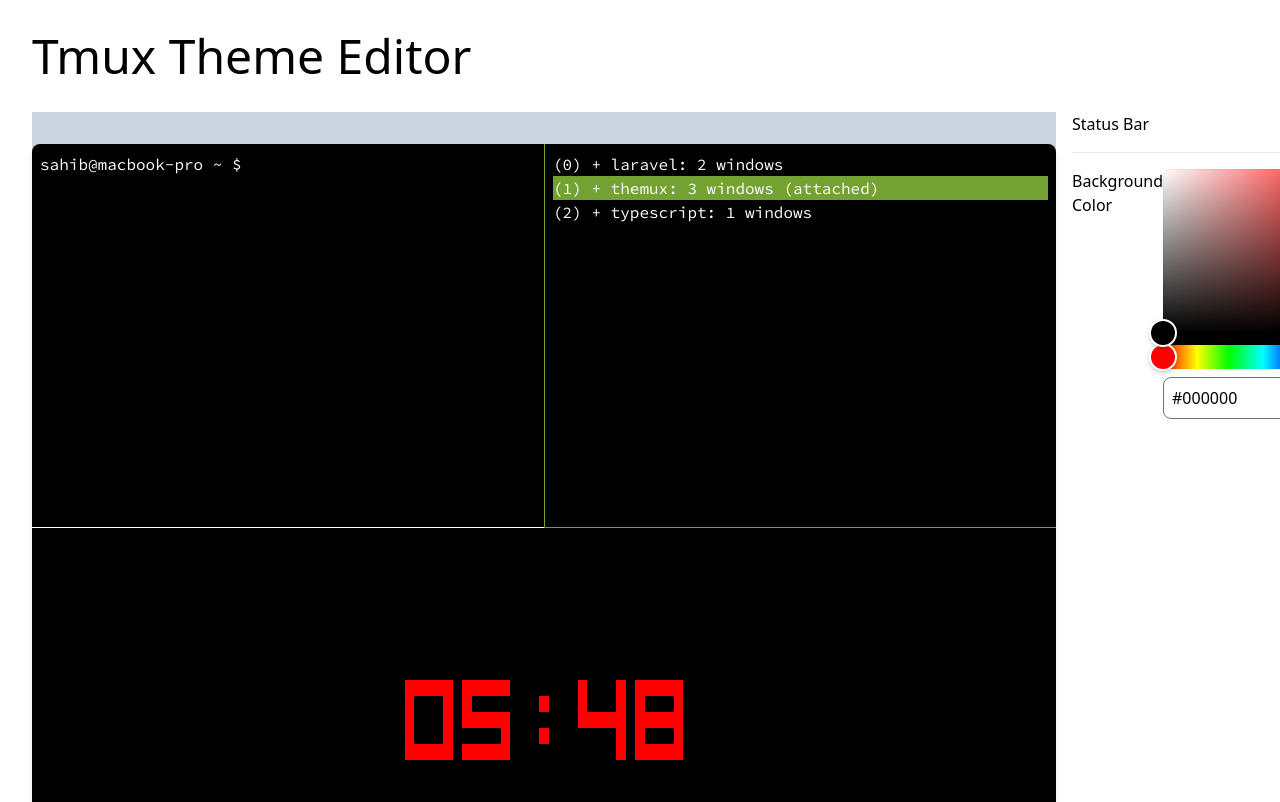
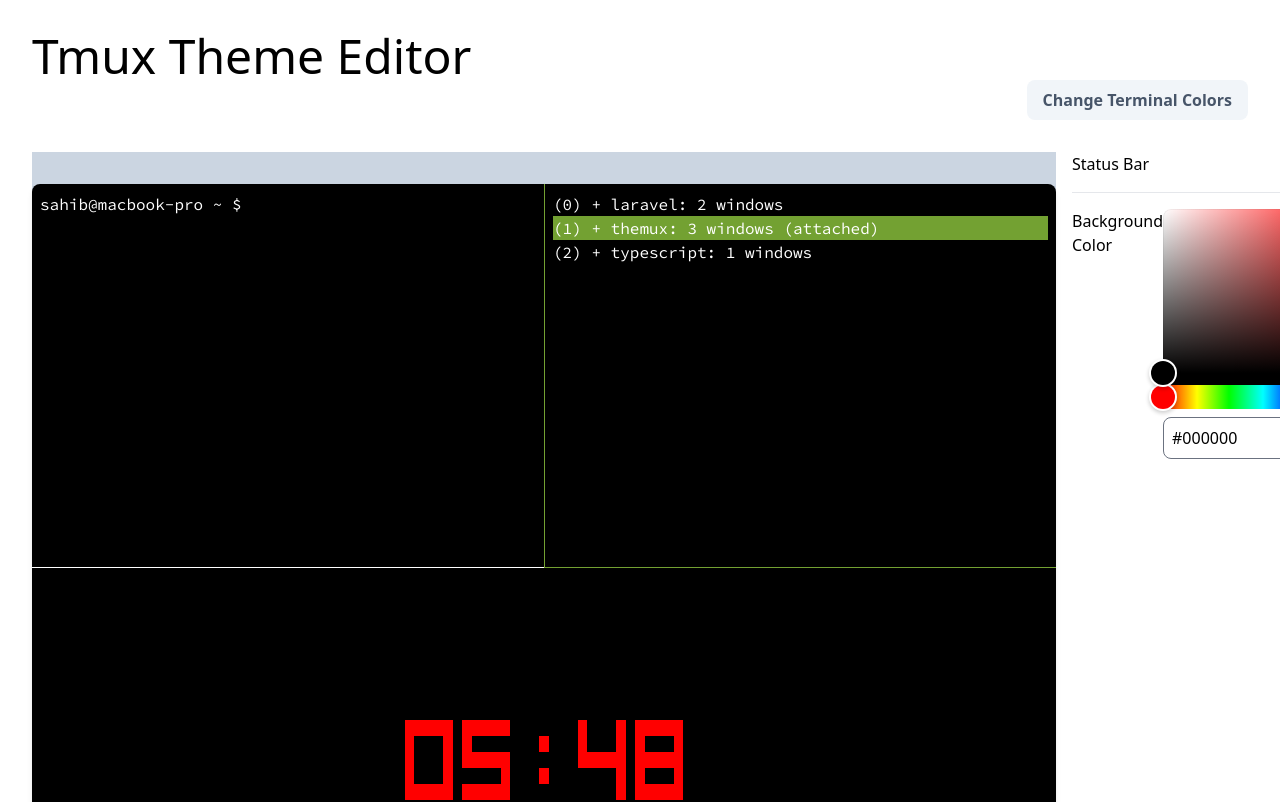
Before and after one commit to sahibalejandro/themux, a React (Vite) app: page / in a window 1280 px wide. Shown: the top 802 px of the page. Built offline with nearby package versions, Linux system fonts and the light colour scheme.

Commit message:
Adding button to change terminal colors

```diff
--- a/src/components/App.tsx
+++ b/src/components/App.tsx
@@ -1,10 +1,14 @@
 import Terminal from "./Terminal";
 import PropertiesPanel from "./PropertiesPanel";
+import TerminalColors from "./TerminalColors";
 
 export default function App() {
   return (
     <div className="px-8 pb-16">
       <h1 className="text-5xl mt-8">Tmux Theme Editor</h1>
+      <div className="text-right">
+        <TerminalColors />
+      </div>
       <div className="flex mt-8">
         <div className="flex flex-grow justify-center bg-slate-300 py-8">
           <div className="w-[1024px]">
--- /dev/null
+++ b/src/components/TerminalColors.tsx
@@ -0,0 +1,17 @@
+import { observer } from "mobx-react-lite";
+
+import store from "../store";
+
+function TerminalColors() {
+  function handleClick() {
+    store.setCurrentElement("terminal");
+  }
+
+  return (
+    <button className="button" type="button" onClick={handleClick}>
+      Change Terminal Colors
+    </button>
+  );
+}
+
+export default observer(TerminalColors);
--- a/src/index.css
+++ b/src/index.css
@@ -19,3 +19,8 @@
   grid-template-columns: repeat(5, 1ch);
   grid-template-rows: repeat(5, 1em);
 }
+
+.button {
+  @apply font-bold bg-slate-100 rounded-lg text-slate-600 shadow-slate-300 px-4 py-2;
+  @apply hover:bg-slate-200 hover:text-slate-900
+}
```
